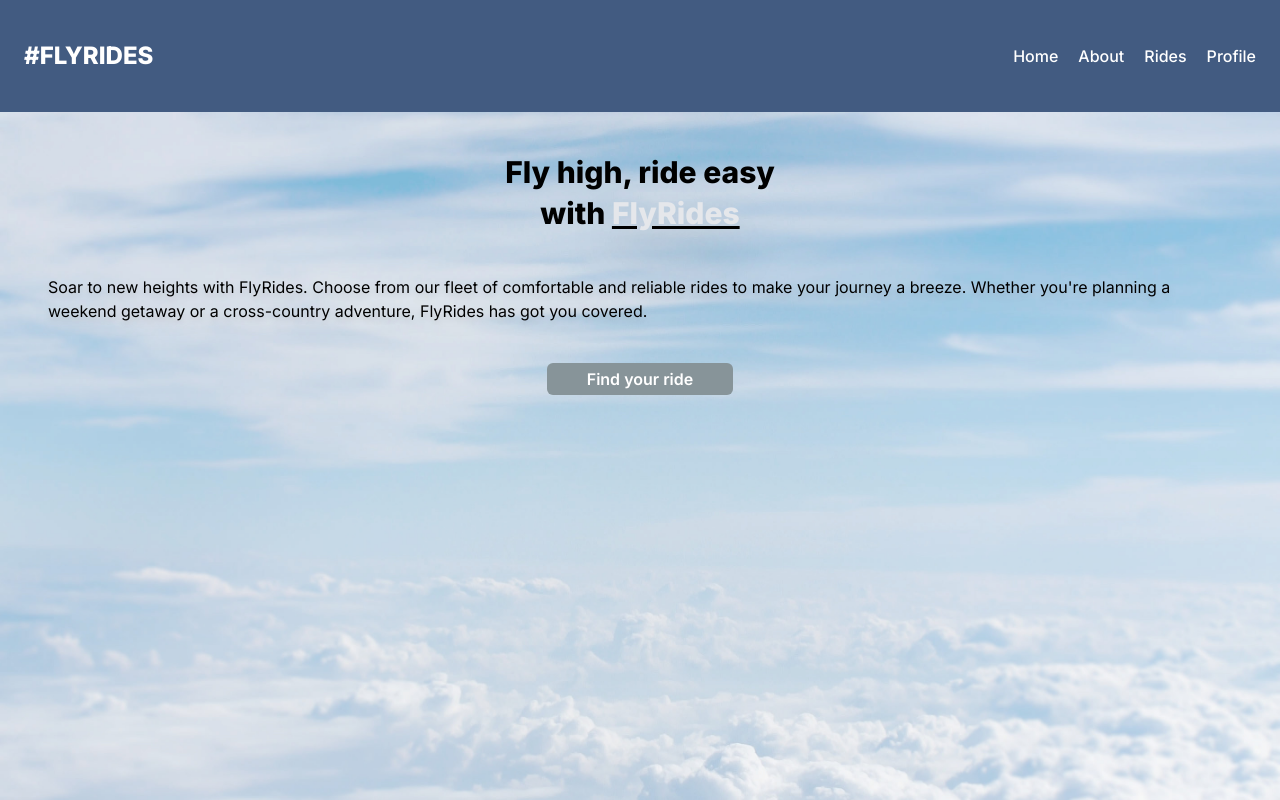
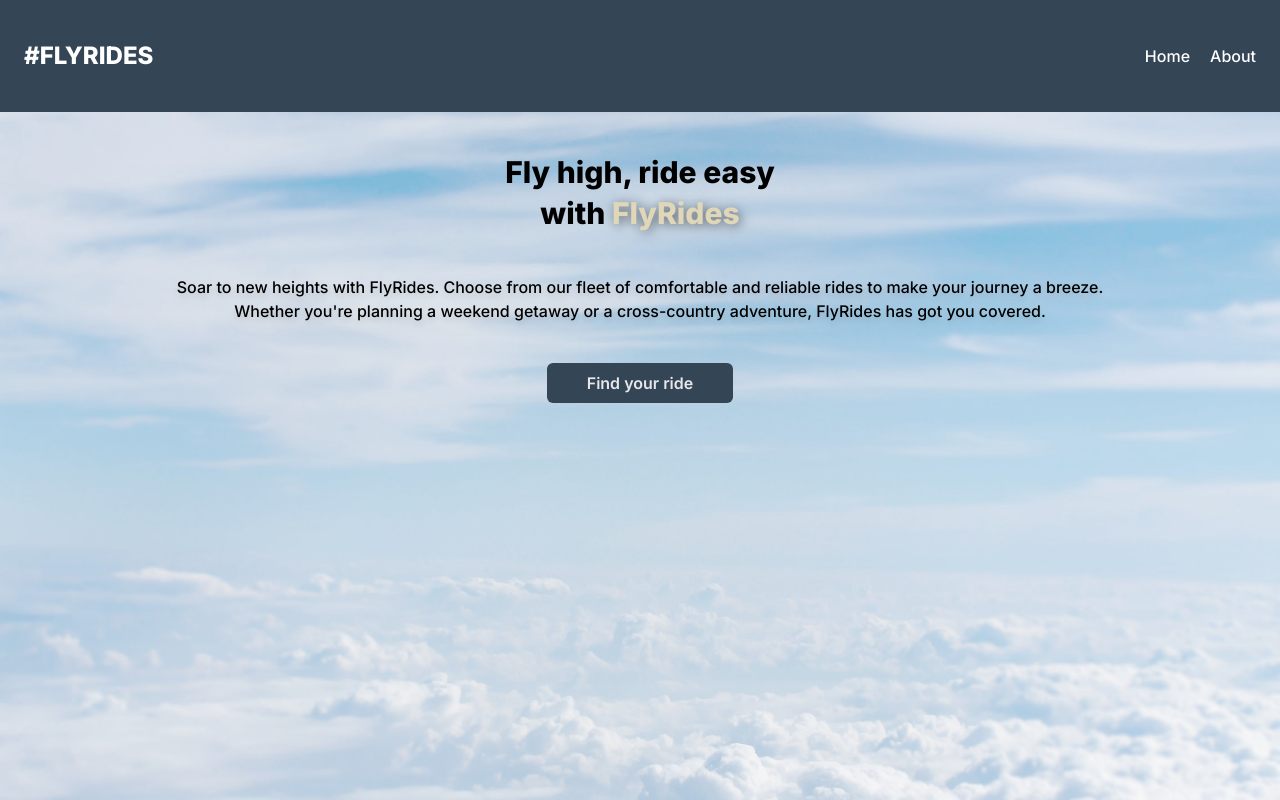
Before and after one commit to priegelsdev/sky-rides, a React (Vite) app: page / in a window 1280 px wide. Shown: the top 800 px of the page. Built offline with nearby package versions, Linux system fonts and the light colour scheme.

Commit message:
change some styling

```diff
--- a/src/Components/Header.tsx
+++ b/src/Components/Header.tsx
@@ -7,8 +7,8 @@ export default function Header() {
       <nav className="flex gap-5 font-medium">
         <NavLink to="/">Home</NavLink>
         <NavLink to="about">About</NavLink>
-        <NavLink to="">Rides</NavLink>
-        <NavLink to="">Profile</NavLink>
+        {/*         <NavLink to="">Rides</NavLink>
+        <NavLink to="">Profile</NavLink> */}
       </nav>
     </header>
   );
--- a/src/pages/About.tsx
+++ b/src/pages/About.tsx
@@ -8,12 +8,12 @@ export default function About() {
     <>
       <Header />
       {/* change height once page fills up*/}
-      <div className="h-screen bg-primary font-inter flex flex-col">
-        <img className="max-h-52 object-cover object-bottom" src={aboutImg} />
-        <h1 className="px-6 font-bold text-white text-2xl mt-8 mb-4">
+      <div className="bg-primary font-inter flex flex-col">
+        <img className="max-h-72 object-cover object-bottom" src={aboutImg} />
+        <h1 className="font-bold text-accent text-2xl px-6 mt-8 mb-4">
           The sky's the limit
         </h1>
-        <p className="px-6 text-gray-200">
+        <p className="text-gray-200 px-6">
           Our mission is to enliven your trip with the perfect travel ride. Our
           vehicles are recertified before each trip to ensure your travel plans
           let you experience the freedom of flight.
@@ -22,8 +22,8 @@ export default function About() {
           Our team is full of flyride enthusiasts who know firsthand the magic
           of taking rides to new heights.
         </p>
-        <div className="bg-secondary rounded-md mx-6 mt-12 px-7 py-6">
-          <h3 className="text-lg font-bold leading-tight">
+        <div className="bg-secondary rounded-md mx-6 mt-12 mb-10 px-7 py-6">
+          <h3 className="text-md md:text-lg font-bold leading-tight">
             Your destination is waiting. <br /> Your ride is ready.
           </h3>
           <button className="bg-gray-900 rounded-lg px-4 py-2 mt-4 text-white text-xs font-semibold">
--- a/src/pages/Home.tsx
+++ b/src/pages/Home.tsx
@@ -3,27 +3,27 @@ import Footer from '../Components/Footer';
 
 export default function Home() {
   return (
-    <>
+    <div className="h-screen">
       <Header />
       {/* change height once page fills up*/}
-      <main className="h-screen bg-hero bg-cover bg-center font-inter flex flex-col">
+      <main className="h-full px-6 bg-hero bg-cover bg-center font-inter flex flex-col">
         <h1 className="text-center text-3xl font-extrabold py-10 leading-snug">
           Fly high, ride easy <br /> with{' '}
-          <span className="underline drop-shadow-2xl text-gray-200 decoration-black">
+          <span className="drop-shadow-[2px_2px_6px_rgba(0,0,0,0.53)] text-accent decoration-primary">
             FlyRides
           </span>
         </h1>
-        <p className="px-12 drop-shadow-lg">
+        <p className="drop-shadow-lg font-medium md:text-center">
           Soar to new heights with FlyRides. Choose from our fleet of
-          comfortable and reliable rides to make your journey a breeze. Whether
-          you're planning a weekend getaway or a cross-country adventure,
-          FlyRides has got you covered.
+          comfortable and reliable rides to make your journey a breeze. <br />
+          Whether you're planning a weekend getaway or a cross-country
+          adventure, FlyRides has got you covered.
         </p>
-        <button className="py-1 px-10 mx-auto my-10 bg-secondary text-white font-semibold rounded-md">
+        <button className="py-2 px-10 mx-auto my-10 bg-primary text-gray-200 font-semibold rounded-md">
           Find your ride
         </button>
       </main>
       <Footer />
-    </>
+    </div>
   );
 }
--- a/tailwind.config.cjs
+++ b/tailwind.config.cjs
@@ -7,8 +7,8 @@ module.exports = {
         inter: ['Inter', 'sans-serif'],
       },
       colors: {
-        primary: '#425b81',
-        secondary: '#879499',
+        primary: '#344556',
+        secondary: '#9fa9b5',
         accent: '#E0D6B8',
       },
       backgroundImage: {
```
